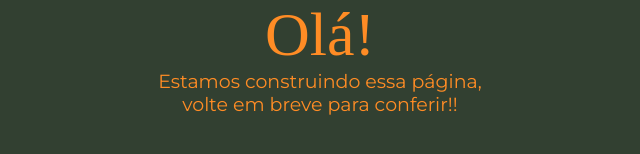
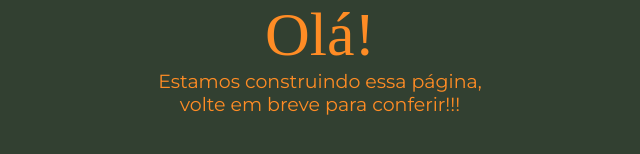
Before and after one commit to lauro-ladeira/naturaste-site, a Gatsby site: page / in a window 1280 px wide. Shown: the part 410-564 px from the top of the page, 320-960 px from the left. Built offline with nearby package versions, Linux system fonts and the light colour scheme; Gatsby itself is replaced by a stand-in of ours; a web font is replaced by a local one.

Commit message:
hostgator testt

```diff
--- a/src/components/Home/Home.js
+++ b/src/components/Home/Home.js
@@ -9,7 +9,7 @@
       <Logo src={logo} alt="" />
       <BuildingImage src={building} alt="" />
       <Hello>Olá!</Hello>
-      <Description>Estamos construindo essa página,<br /> volte em breve para conferir!!</Description>
+      <Description>Estamos construindo essa página,<br /> volte em breve para conferir!!!</Description>
     </Wrapper>
   )
 }
```
